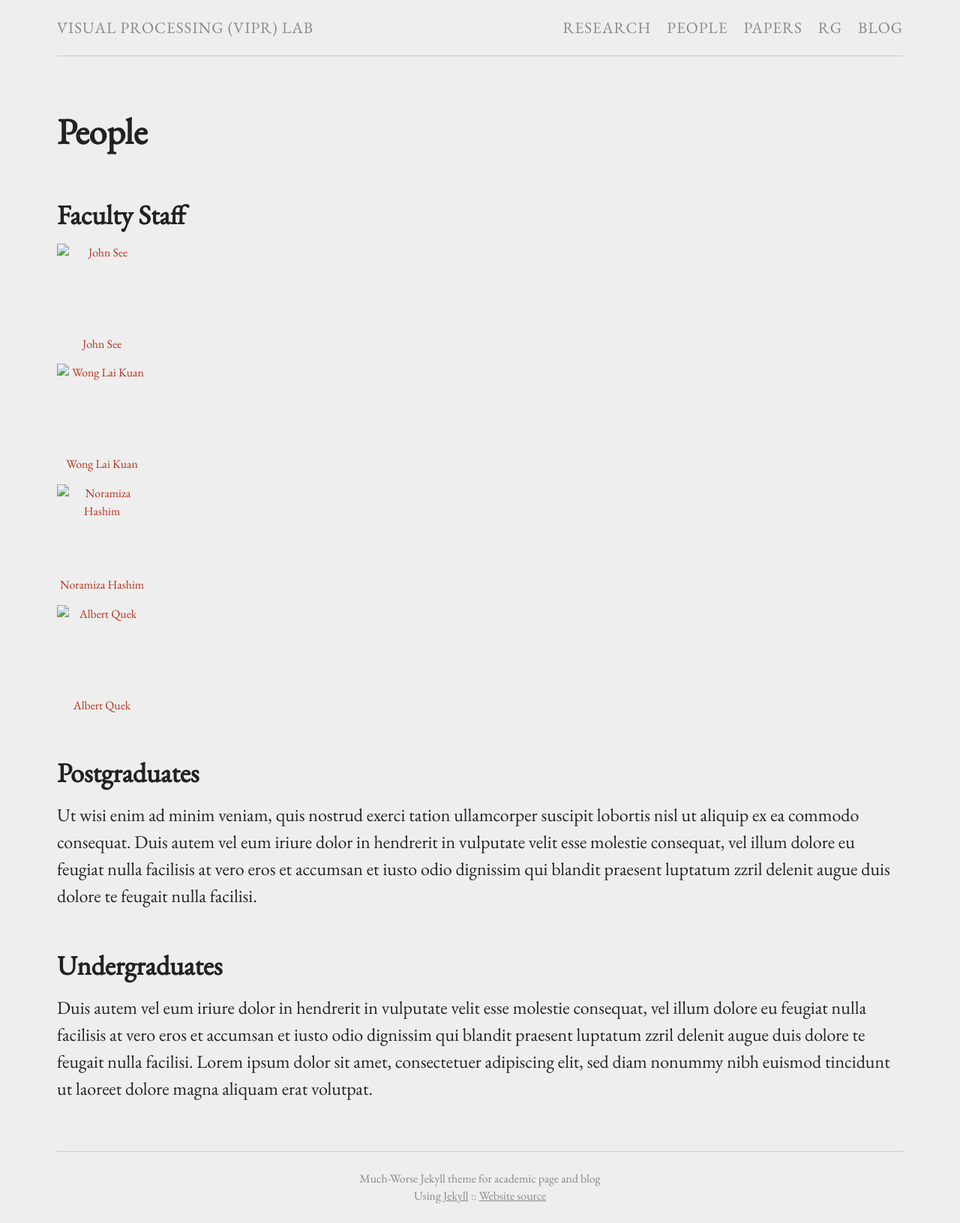
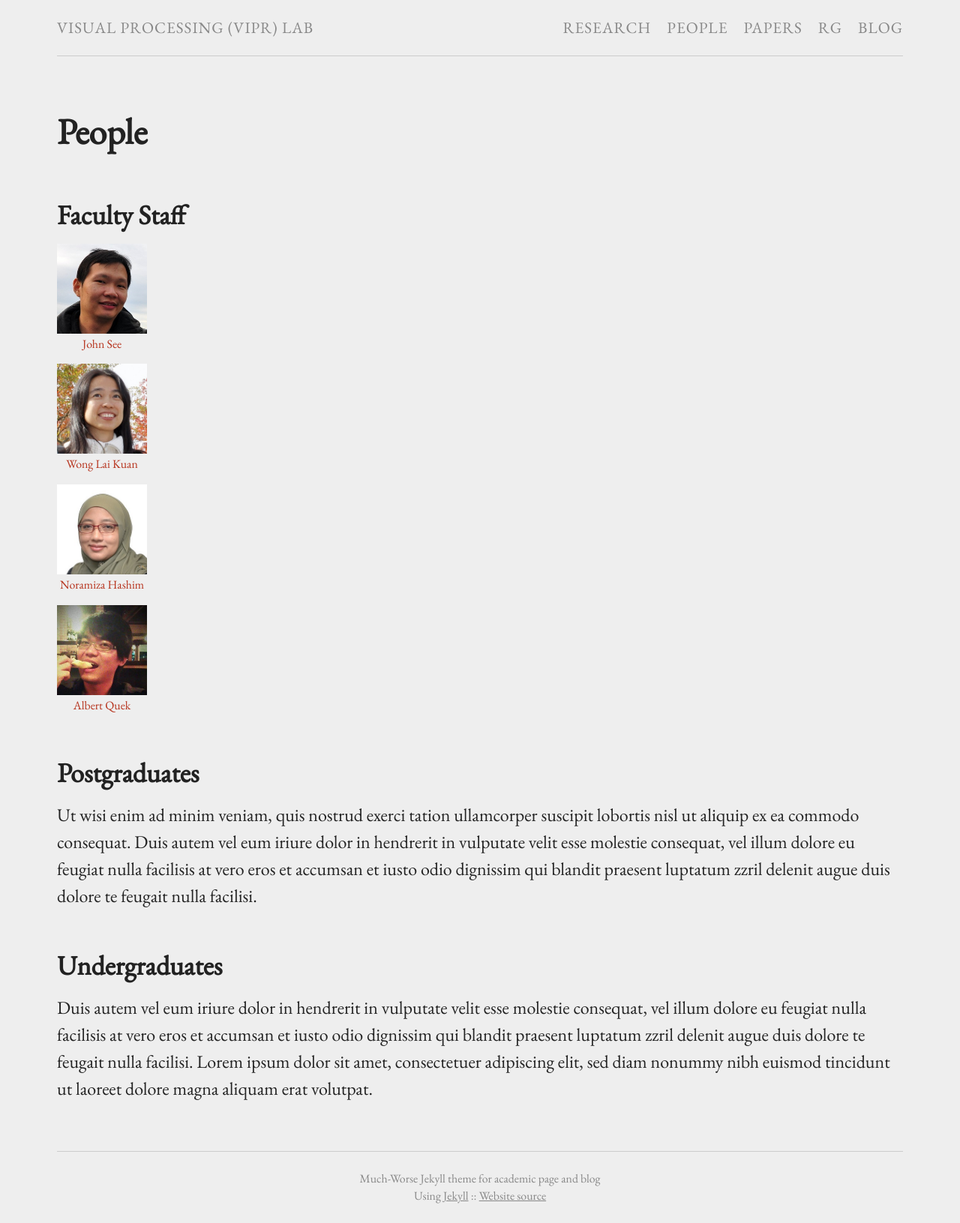
Before and after one commit to viprlab/viprlab.github.io, a Jekyll site: the page built from people.md, in a window 1280 px wide. Shown: the whole page at 75% size. Built offline with Jekyll 4.4.1, drawn with Linux system fonts in a browser that asks for light colours.

Commit message:
content update

```diff
--- a/people.md
+++ b/people.md
@@ -6,10 +6,10 @@ permalink: /people/
 
 ## Faculty Staff
 
-{% include imagethumbnailblock.html url="images/johnsee.jpg" caption="John See" width="120px" height="120px"  %}
-{% include imagethumbnailblock.html url="images/lkwong.jpg" caption="Wong Lai Kuan" width="120px" height="120px"  %}
-{% include imagethumbnailblock.html url="images/noramiza.jpg" caption="Noramiza Hashim" width="120px" height="120px"  %}
-{% include imagethumbnailblock.html url="images/albert.jpg" caption="Albert Quek" width="120px" height="120px"  %}
+{% include imagethumbnailblock.html url="/images/johnsee.jpg" caption="John See" width="120px" height="120px"  %}
+{% include imagethumbnailblock.html url="/images/lkwong.jpg" caption="Wong Lai Kuan" width="120px" height="120px"  %}
+{% include imagethumbnailblock.html url="/images/noramiza.jpg" caption="Noramiza Hashim" width="120px" height="120px"  %}
+{% include imagethumbnailblock.html url="/images/albert.jpg" caption="Albert Quek" width="120px" height="120px"  %}
 
 ## Postgraduates
 Ut wisi enim ad minim veniam, quis nostrud exerci tation ullamcorper suscipit lobortis nisl ut aliquip ex ea commodo consequat. Duis autem vel eum iriure dolor in hendrerit in vulputate velit esse molestie consequat, vel illum dolore eu feugiat nulla facilisis at vero eros et accumsan et iusto odio dignissim qui blandit praesent luptatum zzril delenit augue duis dolore te feugait nulla facilisi.
```
